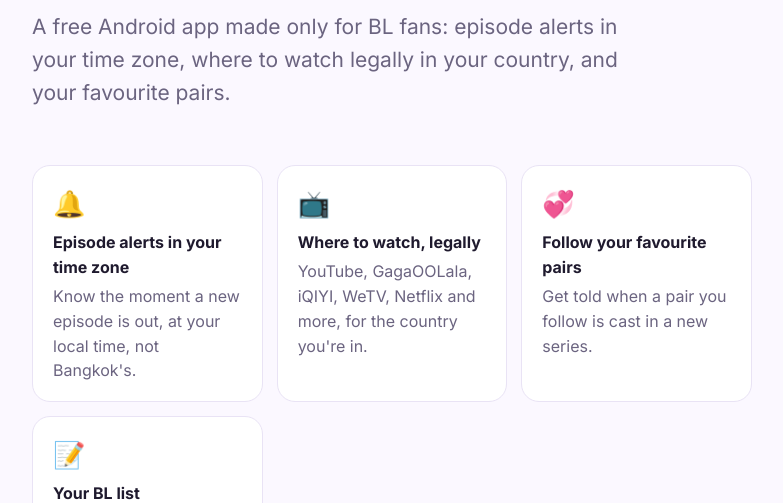
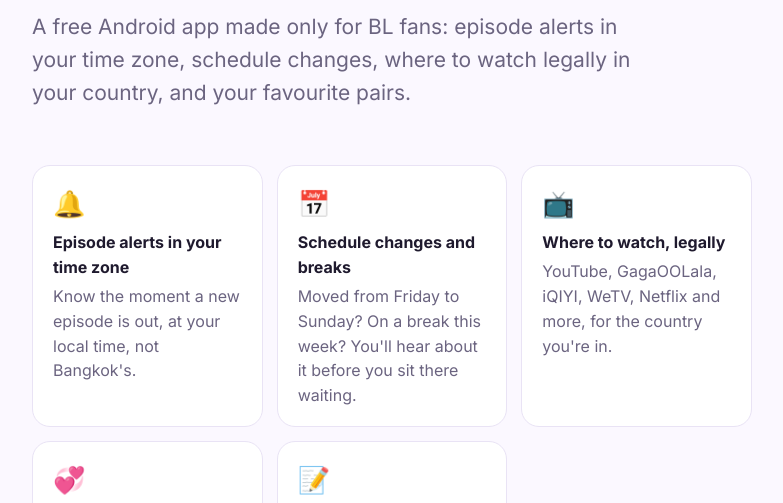
Before and after one commit to yahani/bl-tracker-waitlist, a plain HTML site: page index.html in a window 1280 px wide. Shown: the part 248-751 px from the top of the page, without its empty margins (248-1031 px from the left). Drawn offline with Linux system fonts and the light colour scheme; a script that the page names is missing.

Commit message:
Add schedule changes to the page and drop GitHub Pages
Co-Authored-By: Claude Opus 5.5 <noreply@anthropic.com>

```diff
--- a/index.html
+++ b/index.html
@@ -45,12 +45,13 @@ a{color:var(--accent)}
   <header>
     <div class="badge">In development · join the waitlist</div>
     <h1>Never miss a <span>BL episode</span> again.</h1>
-    <p class="lead">A free Android app made only for BL fans: episode alerts in your time zone, where to watch legally in your country, and your favourite pairs.</p>
+    <p class="lead">A free Android app made only for BL fans: episode alerts in your time zone, schedule changes, where to watch legally in your country, and your favourite pairs.</p>
   </header>
 
   <section>
     <div class="grid">
       <div class="card"><div class="ic">🔔</div><b>Episode alerts in your time zone</b><p>Know the moment a new episode is out, at your local time, not Bangkok's.</p></div>
+      <div class="card"><div class="ic">📅</div><b>Schedule changes and breaks</b><p>Moved from Friday to Sunday? On a break this week? You'll hear about it before you sit there waiting.</p></div>
       <div class="card"><div class="ic">📺</div><b>Where to watch, legally</b><p>YouTube, GagaOOLala, iQIYI, WeTV, Netflix and more, for the country you're in.</p></div>
       <div class="card"><div class="ic">💞</div><b>Follow your favourite pairs</b><p>Get told when a pair you follow is cast in a new series.</p></div>
       <div class="card"><div class="ic">📝</div><b>Your BL list</b><p>Watching, completed, plan to watch, ratings and notes. Works offline.</p></div>
```
Also changed, not shown: 1 other file.
